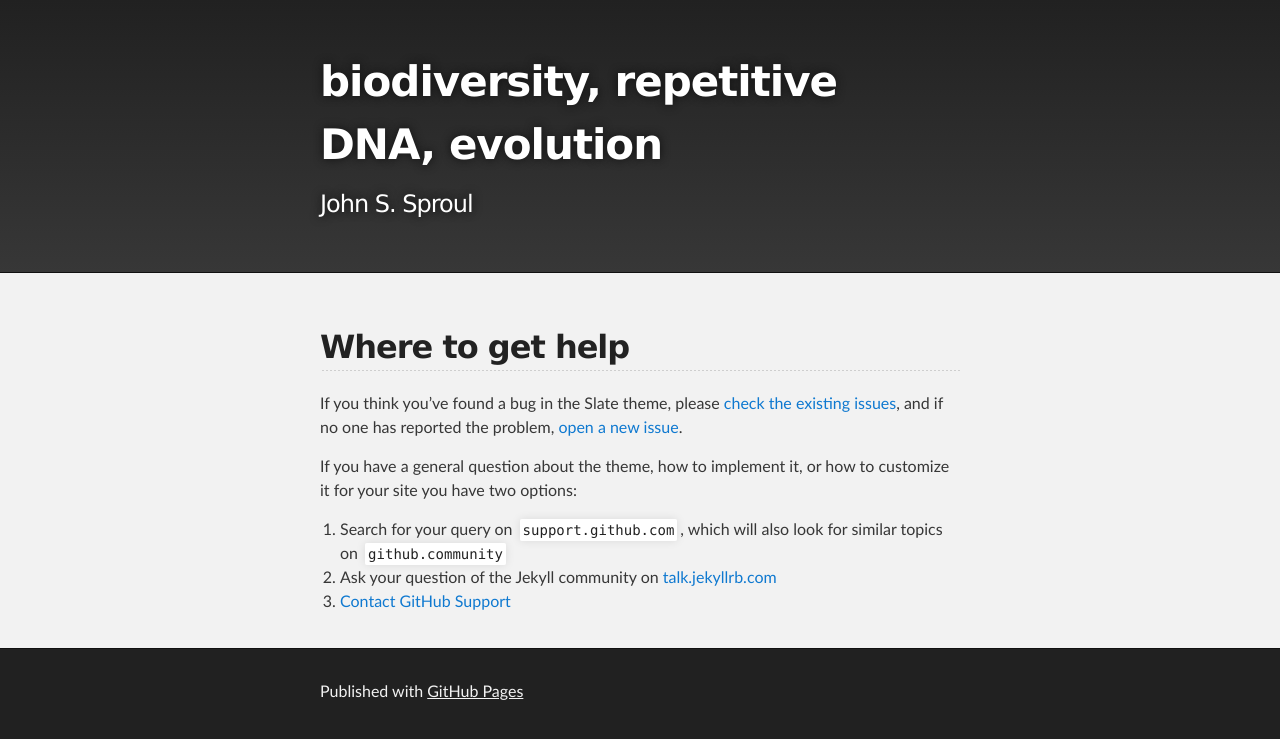
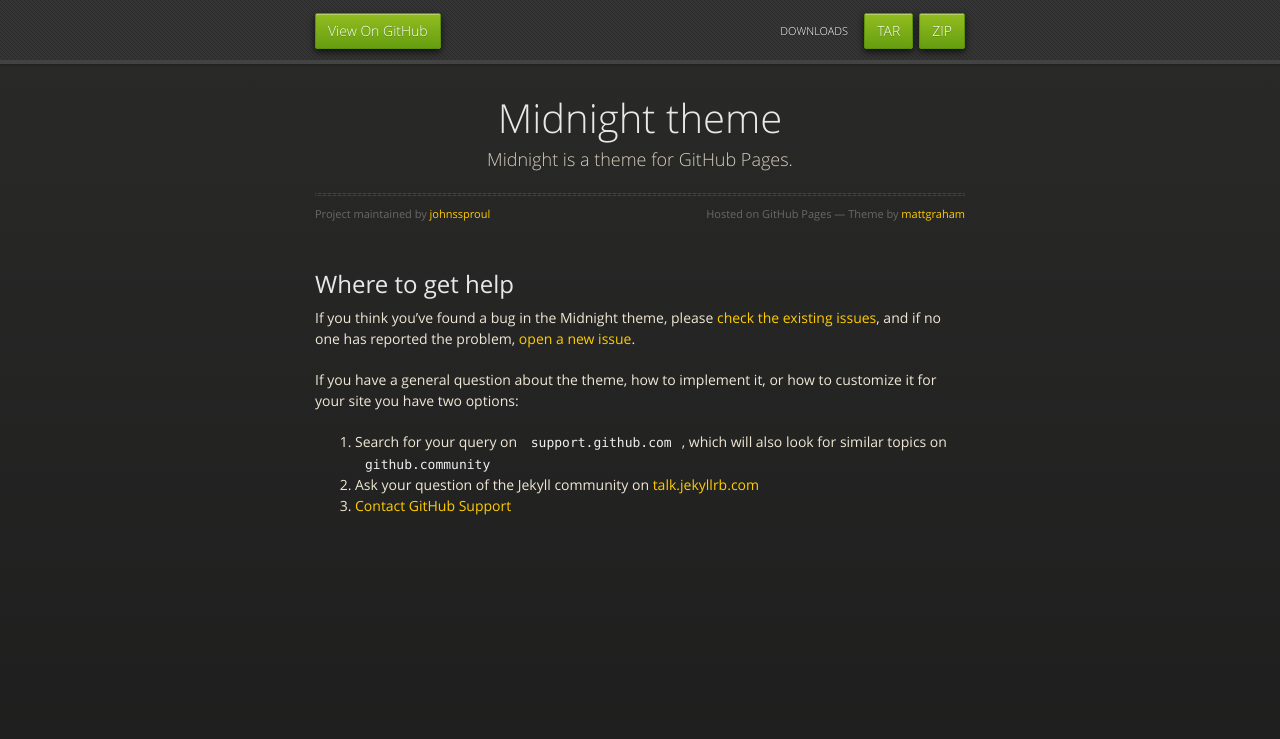
Before and after one commit to johnssproul/johnssproul.github.io, a Jekyll site: the page built from docs/SUPPORT.md, in a window 1280 px wide. Shown: the top 739 px of the page. Built offline with Jekyll 4.4.1, drawn with Linux system fonts in a browser that asks for light colours; our own code applies the rules of GitHub Pages for plain Markdown files.

Commit message:
Add files via upload

```diff
--- a/_config.yml
+++ b/_config.yml
@@ -1,5 +1,5 @@
-title: biodiversity, repetitive DNA, evolution
-description: John S. Sproul
-show_downloads: false
+title: Midnight theme
+description: Midnight is a theme for GitHub Pages.
+show_downloads: true
 google_analytics:
-theme: jekyll-theme-slate
+theme: jekyll-theme-midnight
--- a/_layouts/default.html
+++ b/_layouts/default.html
@@ -1,51 +1,49 @@
-<!DOCTYPE html>
+<!doctype html>
 <html lang="{{ site.lang | default: "en-US" }}">
-
   <head>
-    <meta charset='utf-8'>
+    <meta charset="utf-8">
     <meta http-equiv="X-UA-Compatible" content="IE=edge">
-    <meta name="viewport" content="width=device-width,maximum-scale=2">
-    <link rel="stylesheet" type="text/css" media="screen" href="{{ '/assets/css/style.css?v=' | append: site.github.build_revision | relative_url }}">
 
 {% seo %}
+    <link rel="stylesheet" href="{{ '/assets/css/style.css?v=' | append: site.github.build_revision | relative_url }}">
+    <script src="https://code.jquery.com/jquery-1.12.4.min.js" integrity="sha256-ZosEbRLbNQzLpnKIkEdrPv7lOy9C27hHQ+Xp8a4MxAQ=" crossorigin="anonymous"></script>
+    <script src="{{ '/assets/js/respond.js' | relative_url }}"></script>
+    <!--[if lt IE 9]>
+      <script src="//html5shiv.googlecode.com/svn/trunk/html5.js"></script>
+    <![endif]-->
+    <!--[if lt IE 8]>
+    <link rel="stylesheet" href="{{ '/assets/css/ie.css' | relative_url }}">
+    <![endif]-->
+    <meta name="viewport" content="width=device-width, initial-scale=1, user-scalable=no">
+
   </head>
+  <body>
+      <div id="header">
+        <nav>
+          <li class="fork"><a href="{{ site.github.repository_url }}">View On GitHub</a></li>
+          {% if site.show_downloads %}
+            <li class="downloads"><a href="{{ site.github.zip_url }}">ZIP</a></li>
+            <li class="downloads"><a href="{{ site.github.tar_url }}">TAR</a></li>
+            <li class="title">DOWNLOADS</li>
+          {% endif %}
+        </nav>
+      </div><!-- end header -->
 
-  <body>
+    <div class="wrapper">
 
-    <!-- HEADER -->
-    <div id="header_wrap" class="outer">
-        <header class="inner">
-          {% if site.github.is_project_page %}
-            <a id="forkme_banner" href="{{ site.github.repository_url }}">View on GitHub</a>
-          {% endif %}
+      <section>
+        <div id="title">
+          <h1>{{ site.title | default: site.github.repository_name }}</h1>
+          <p>{{ site.description | default: site.github.project_tagline }}</p>
+          <hr>
+          <span class="credits left">Project maintained by <a href="{{ site.github.owner_url }}">{{ site.github.owner_name }}</a></span>
+          <span class="credits right">Hosted on GitHub Pages &mdash; Theme by <a href="https://twitter.com/mattgraham">mattgraham</a></span>
+        </div>
 
-          <h1 id="project_title">{{ site.title | default: site.github.repository_name }}</h1>
-          <h2 id="project_tagline">{{ site.description | default: site.github.project_tagline }}</h2>
+        {{ content }}
 
-          {% if site.show_downloads %}
-            <section id="downloads">
-              <a class="zip_download_link" href="{{ site.github.zip_url }}">Download this project as a .zip file</a>
-              <a class="tar_download_link" href="{{ site.github.tar_url }}">Download this project as a tar.gz file</a>
-            </section>
-          {% endif %}
-        </header>
-    </div>
+      </section>
 
-    <!-- MAIN CONTENT -->
-    <div id="main_content_wrap" class="outer">
-      <section id="main_content" class="inner">
-        {{ content }}
-      </section>
-    </div>
-
-    <!-- FOOTER  -->
-    <div id="footer_wrap" class="outer">
-      <footer class="inner">
-        {% if site.github.is_project_page %}
-        <p class="copyright">{{ site.title | default: site.github.repository_name }} maintained by <a href="{{ site.github.owner_url }}">{{ site.github.owner_name }}</a></p>
-        {% endif %}
-        <p>Published with <a href="https://pages.github.com">GitHub Pages</a></p>
-      </footer>
     </div>
 
     {% if site.google_analytics %}
--- a/assets/css/style.scss
+++ b/assets/css/style.scss
@@ -1,4 +1,4 @@
 ---
 ---
 
-@import "jekyll-theme-slate";
+@import "jekyll-theme-midnight";
--- a/docs/SUPPORT.md
+++ b/docs/SUPPORT.md
@@ -1,9 +1,9 @@
 ## Where to get help
 
-If you think you've found a bug in the Slate theme, please [check the existing issues](https://github.com/pages-themes/slate/issues), and if no one has reported the problem, [open a new issue](https://github.com/pages-themes/slate/issues/new).
+If you think you've found a bug in the Midnight theme, please [check the existing issues](https://github.com/pages-themes/midnight/issues), and if no one has reported the problem, [open a new issue](https://github.com/pages-themes/midnight/issues/new).
 
 If you have a general question about the theme, how to implement it, or how to customize it for your site you have two options:
 
-1. Search for your query on [`support.github.com`](https://support.github.com/?q=pages+Slate+theme), which will also look for similar topics on [`github.community`](https://github.community/search?q=pages+Slate+theme)
+1. Search for your query on [`support.github.com`](https://support.github.com/?q=pages+Midnight+theme), which will also look for similar topics on [`github.community`](https://github.community/search?q=pages+Midnight+theme)
 2. Ask your question of the Jekyll community on [talk.jekyllrb.com](https://talk.jekyllrb.com/)
-3. [Contact GitHub Support](https://github.com/contact?form%5Bsubject%5D=GitHub%20Pages%20theme%20pages-themes/slate)
+3. [Contact GitHub Support](https://github.com/contact?form%5Bsubject%5D=GitHub%20Pages%20theme%20pages-themes/midnight)
```
Also changed, not shown: docs/CONTRIBUTING.md (+11 -11 lines), index.md (+0 -32 lines), README.md, thumbnail.png, 2 other files.
